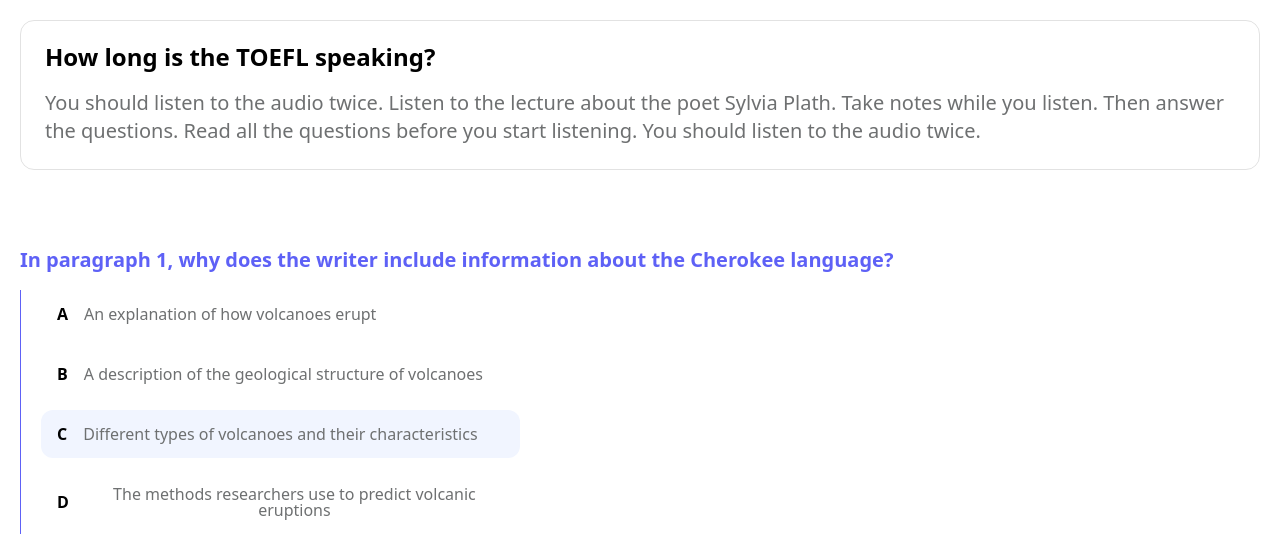
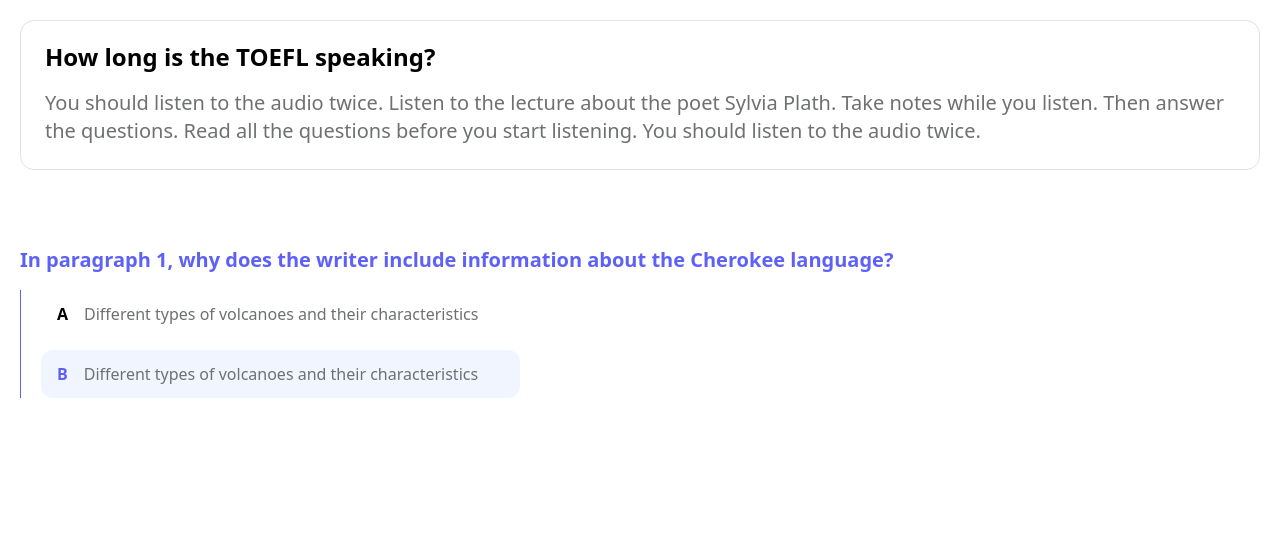
Before and after one commit to Bakhriev/test_test, a website built with Vite: page index.html in a window 1280 px wide. Built offline with nearby package versions, Linux system fonts and the light colour scheme.

Commit message:
fix problems

```diff
--- a/index.html
+++ b/index.html
@@ -33,43 +33,26 @@
             Cherokee language?
           </h3>
           <div
-            class="flex flex-col gap-3 max-w-[500px] pl-5 border-l border-l-[#5e61f6]"
+            class="flex flex-col gap-3 max-w-[500px] pl-3 md:pl-5 border-l border-l-[#5e61f6]"
           >
-            <button class="flex items-center gap-4 p-4 rounded-[12px]">
+            <button class="flex items-center gap-4 p-3 md:p-4 rounded-[12px]">
               <span class="text-[16px] font-bold leading-[100%] uppercase"
                 >a</span
               >
-              <span class="text-[16px] leading-[100%] text-color"
-                >An explanation of how volcanoes erupt</span
-              >
-            </button>
-
-            <button class="flex items-center gap-4 p-4 rounded-[12px]">
-              <span class="text-[16px] font-bold leading-[100%] uppercase"
-                >b</span
-              >
-              <span class="text-[16px] leading-[100%] text-color"
-                >A description of the geological structure of volcanoes</span
+              <span class="text-[16px] leading-[100%] text-color text-left"
+                >Different types of volcanoes and their characteristics</span
               >
             </button>
 
             <button
-              class="flex items-center gap-4 p-4 rounded-[12px] bg-[#f1f5ff]"
+              class="flex items-center gap-4 p-3 md:p-4 rounded-[12px] bg-[#f1f5ff]"
             >
-              <span class="text-[16px] font-bold leading-[100%] uppercase"
-                >c</span
+              <span
+                class="text-[16px] text-[#5e61f6] font-bold leading-[100%] uppercase"
+                >b</span
               >
-              <span class="text-[16px] leading-[100%] text-color"
+              <span class="text-[16px] leading-[100%] text-color text-left"
                 >Different types of volcanoes and their characteristics</span
-              >
-            </button>
-
-            <button class="flex items-center gap-4 p-4 rounded-[12px]">
-              <span class="text-[16px] font-bold leading-[100%] uppercase"
-                >d</span
-              >
-              <span class="text-[16px] leading-[100%] text-color"
-                >The methods researchers use to predict volcanic eruptions</span
               >
             </button>
           </div>
```
